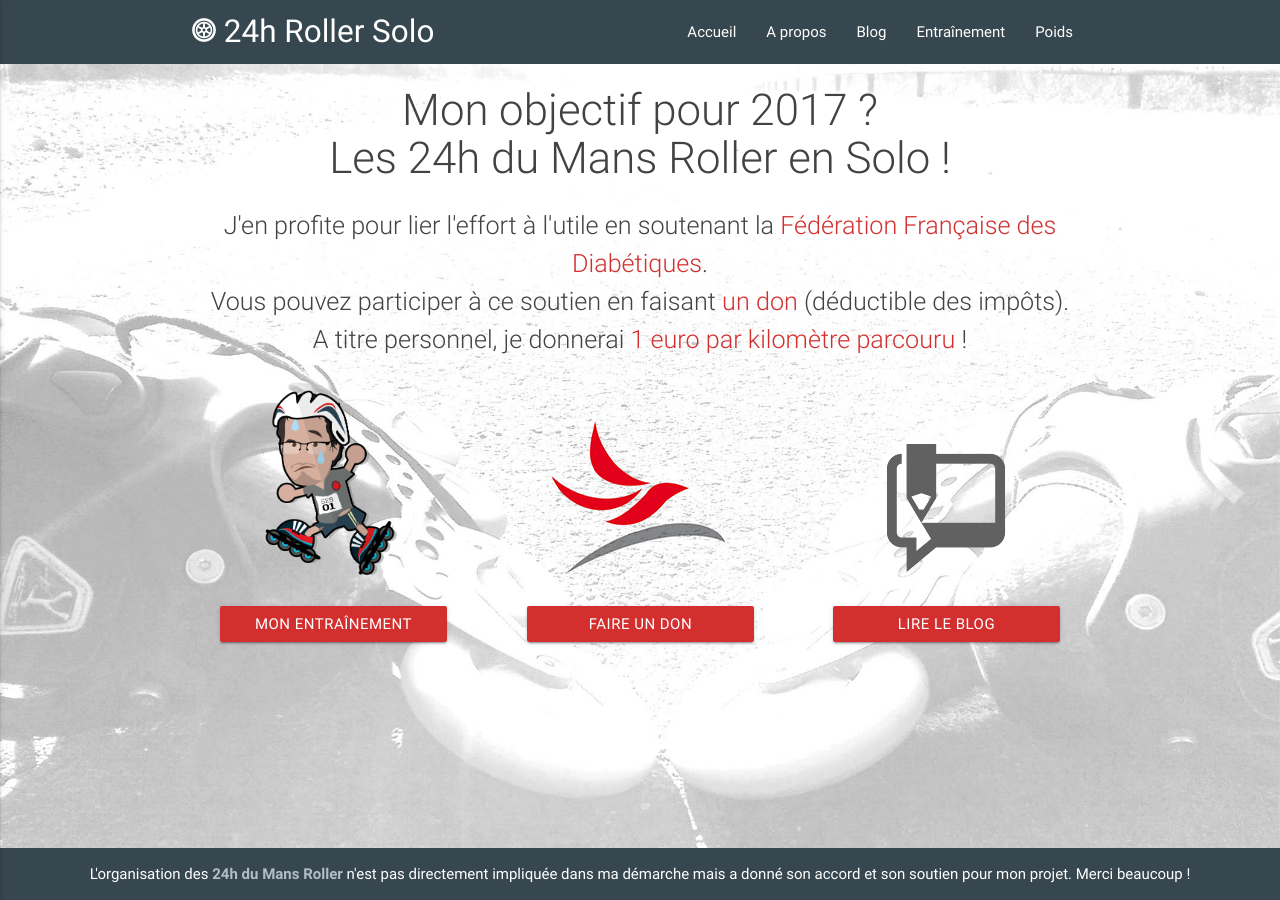
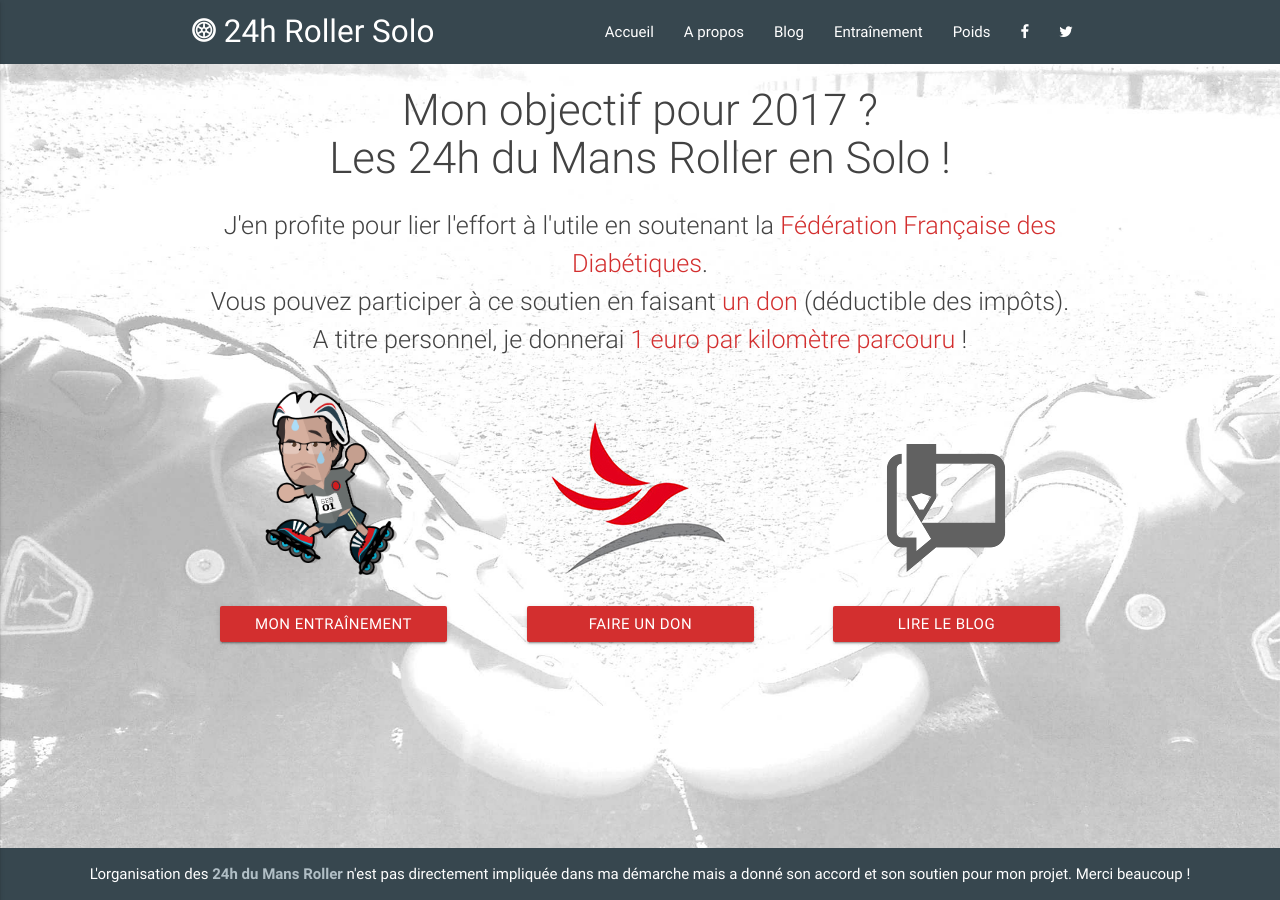
Before and after one commit to 24hRollerSolo/24hRollerSolo.github.io, a Jekyll site: the page built from index.html, in a window 1280 px wide. Built offline with Jekyll 4.4.1, drawn with Linux system fonts in a browser that asks for light colours.

Commit message:
Add links to twitter and facebook

```diff
--- a/_includes/header.html
+++ b/_includes/header.html
@@ -8,6 +8,8 @@
       <li><a href="/blog">Blog</a></li>
       <li><a href="/training">Entraînement</a></li>
       <li><a href="/weight">Poids</a></li>
+      <li><a href="https://www.facebook.com/24hRollerSolo/" target="_blank"><i class="fa fa-facebook"></i></a></li>
+      <li><a href="https://twitter.com/24hRollerSolo" target="_blank"><i class="fa fa-twitter"></i></a></li>
     </ul>
 
     <ul id="nav-mobile" class="side-nav">
```
Also changed, not shown: other parts of _includes/header.html (+2 -0 lines).
